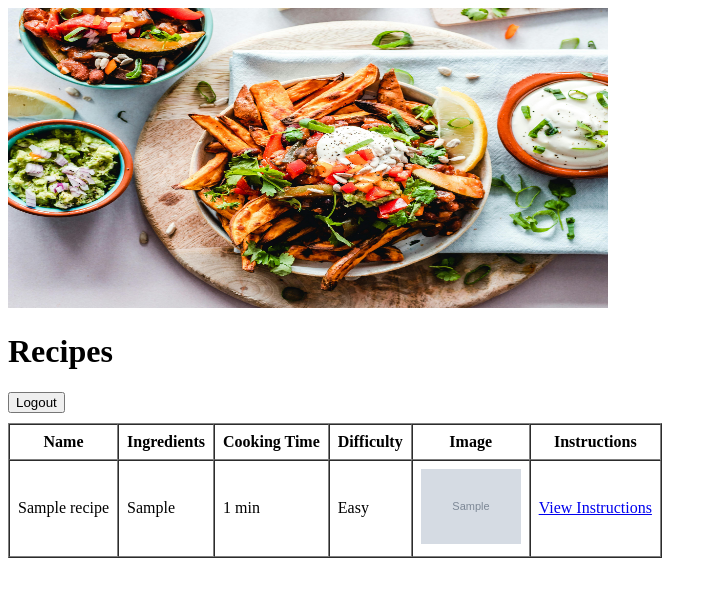
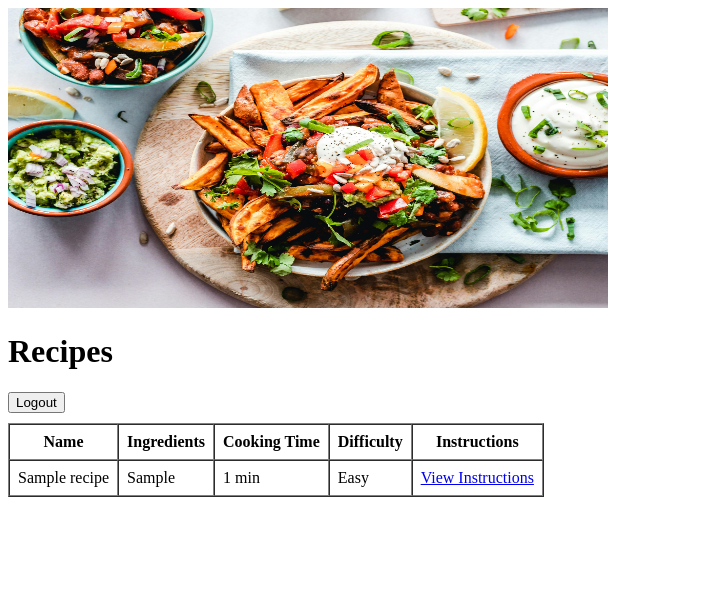
Before and after one commit to includeheart/recipe-app, a Django app: page /recipes/ in a window 1280 px wide. Shown: the top 597 px of the page, without its empty margins (0-717 px from the left). Run offline with Django 5.2, Linux system fonts and the light colour scheme; a user stored in the database is signed in; tables that the repository leaves empty hold one stand-in row (values such as "Sample post"); grey boxes marked "Sample" are stand-in pictures.

Commit message:
Update recipes.html
Temporary removal for fixing

```diff
--- a/recipes/templates/recipes/recipes.html
+++ b/recipes/templates/recipes/recipes.html
@@ -23,7 +23,7 @@
                 <th>Ingredients</th>
                 <th>Cooking Time</th>
                 <th>Difficulty</th>
-                <th>Image</th>
+                <!-- <th>Image</th> -->
                 <th>Instructions</th>
             </tr>
         </thead>
@@ -34,7 +34,7 @@
                 <td>{{ recipe.ingredients }}</td>
                 <td>{{ recipe.cooking_time }} min</td>
                 <td>{{ recipe.difficulty|title }}</td>
-                <td><img src="{{ recipe.image.url }}" alt="{{ recipe.name }}" width="100"></td>
+                <!-- <td><img src="{{ recipe.image.url }}" alt="{{ recipe.name }}" width="100"></td> -->
                 <td><a href="{{ recipe.get_absolute_url }}">View Instructions</a></td>
             </tr>
             {% endfor %}
```
